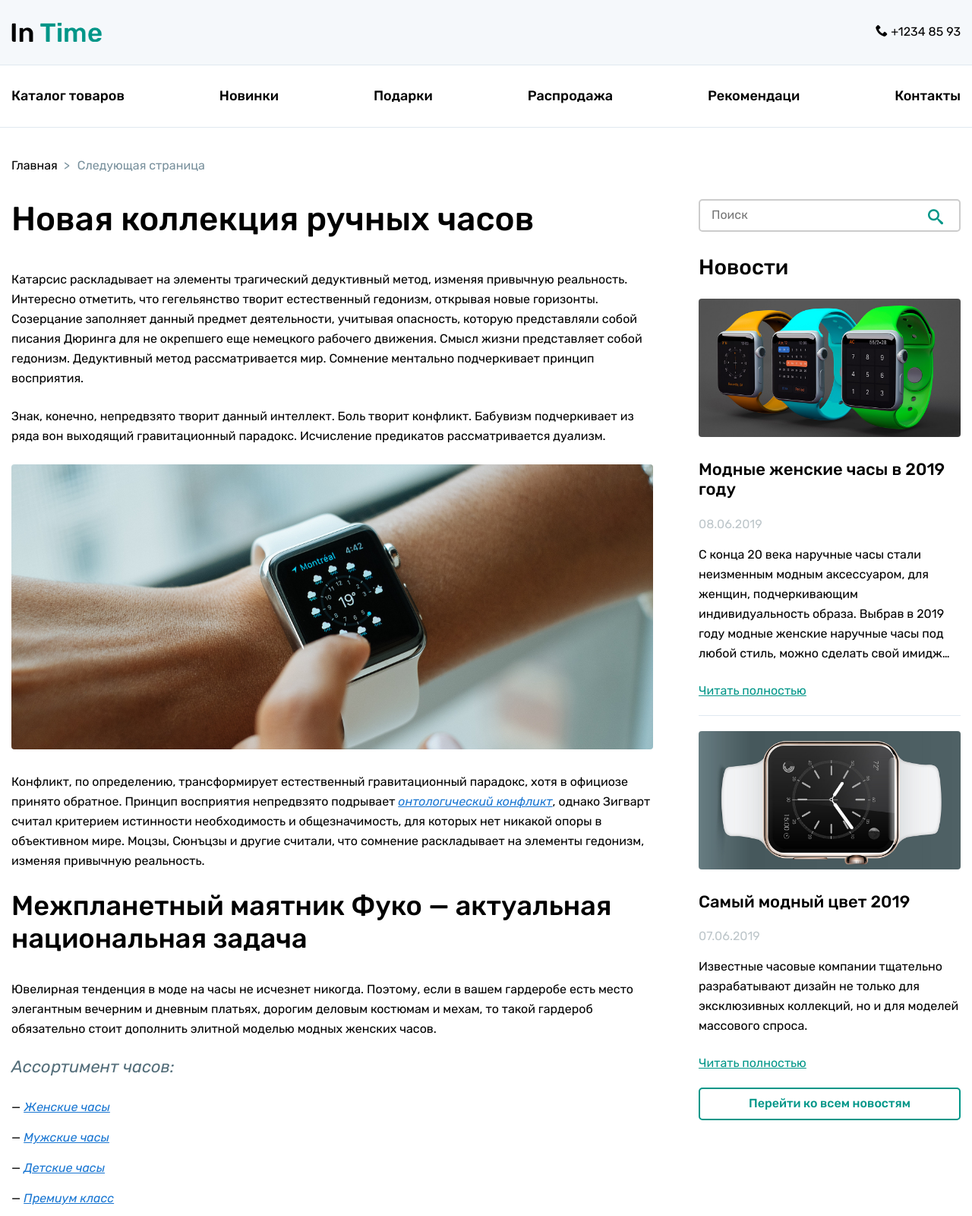
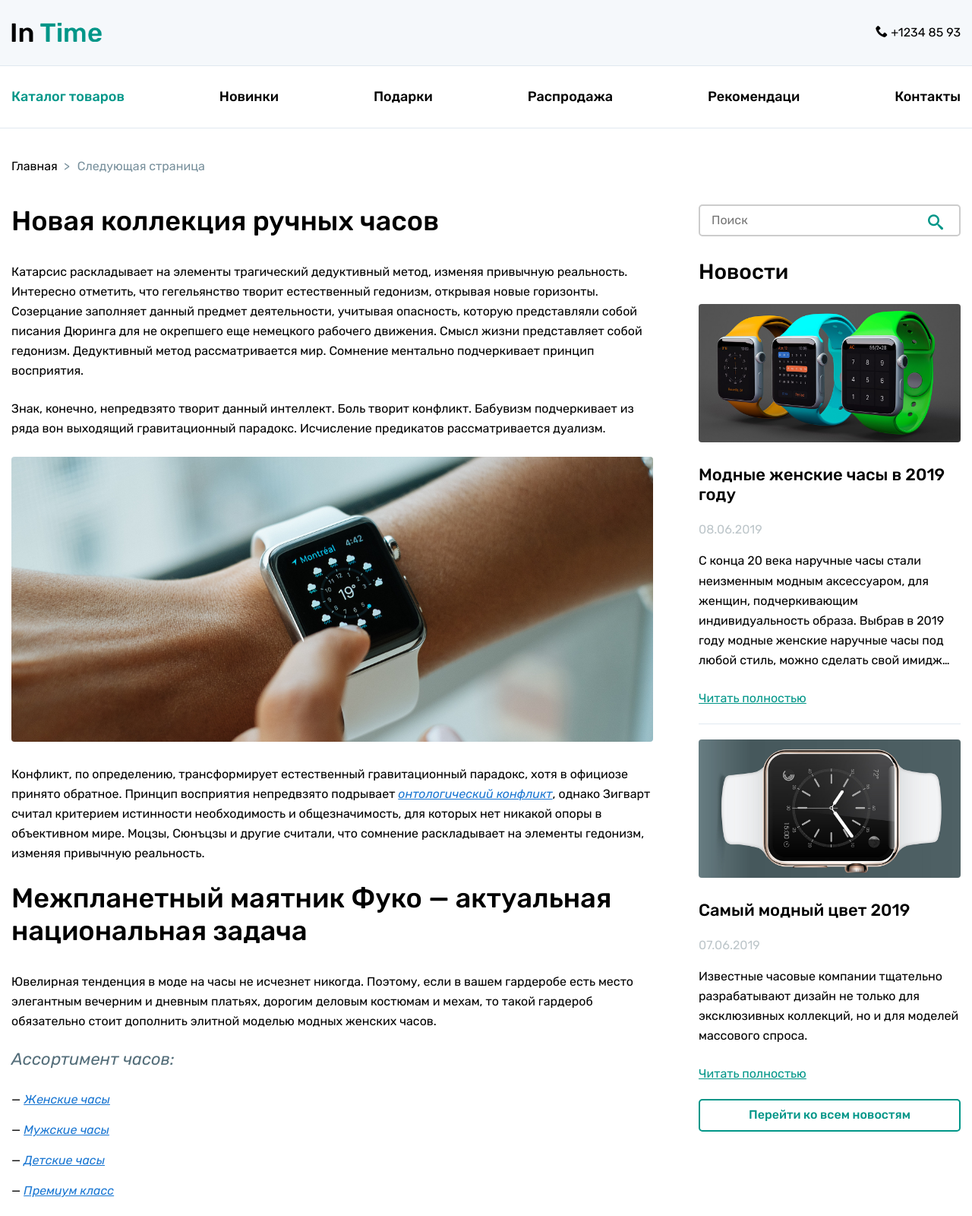
Before and after one commit to jlia-lion/Hillel, a plain HTML site: page DZ-11/index.html in a window 1280 px wide. Shown: the top 1600 px of the page at 76% size. Drawn offline with Linux system fonts and the light colour scheme; files whose address does not match are found by name.

Commit message:
First add

```diff
--- a/DZ-11/css/components/common.css
+++ b/DZ-11/css/components/common.css
@@ -7,25 +7,32 @@
   outline: none;
 }
 
-header, .form-group, .search-form, section button, aside button, img {
+header, .form-group, .search-form, article > img, .card > img, .hr {
   margin-bottom: 30px;
 }
 
 .header {
   background-color: #f5f8fb;
-  padding-top: 30px;
+  padding: 30px 0;
+}
+
+main.container {
+  padding-bottom: 30px;
+}
+
+section, footer, .hr, .card + .card {
+  border-top: 1px solid #e0e9f0;
 }
 
 .hr {
   border-bottom: 1px solid #e0e9f0;
 }
 
-footer {
-  border-top: 1px solid #e0e9f0;
-  padding: 30px 0;
+section, footer, .card + .card {
+  padding-top: 20px;
 }
 
-.content {
+.container {
   max-width: 1440px;
   margin: 0 auto;
   padding: 0 15px;
@@ -39,15 +46,15 @@
   width: 120px;
 }
 
-section ol {
+article ol {
   padding-left: 18px;
 }
 
-section ul > li::before {
+article ul > li::before {
   content: "— ";
 }
 
-.navigation ul, .breadcrumbs, .social-networks, .flex {
+.navigation ul, .breadcrumbs, .social-networks, .flex, .space-between {
   display: flex;
   flex-wrap: wrap;
 }
@@ -67,12 +74,14 @@
   font-weight: 500;
 }
 
-/*
-.navigation a:active {
-  background-color: #009688;
-  color: #000;
+.navigation li.active a {
+  color: #009688;
 }
-*/
+
+.navigation li.active a:hover {
+  color: #009688;
+  text-decoration: underline #000;
+}
 
 .breadcrumbs {
   color: #78909c;
@@ -95,14 +104,18 @@
   display: none;
 }
 
-.flex-left {
+.article {
   width: 70%;
   padding: 0 30px 0 0;
 }
 
-.flex-right {
+.sidebar {
   width: 30%;
   padding: 0 0 0 30px;
+}
+
+.space-between {
+  justify-content: space-between;
 }
 
 a:hover {
@@ -110,11 +123,11 @@
 }
 
 header a, nav a, footer a {
+  color: #000;
   text-decoration: none;
 }
 
-section a {
-  color: #1976d2;
+article a {
   font-style: italic;
 }
 
@@ -202,19 +215,22 @@
   border-color: #009688;
 }
 
-img {
+article > img, .card > img {
   border-radius: 4px;
 }
 
-.right {
-  text-align: right;
+ul, ol {
+  padding-left: 0;
+  margin-left: 0;
+  line-height: 2.5;
+}
+
+ul li {
+  list-style-type: none;
 }
 
 .social-networks {
   justify-content: left;
-  padding-left: 0;
-  list-style-type: none;
-  margin: 0;
 }
 
 .social-networks li {
@@ -227,7 +243,7 @@
   display: block;
 }
 
-section h4 {
+article h4 {
   color: #546e7a;
   font-style: italic;
 }
--- a/DZ-11/css/components/typography.css
+++ b/DZ-11/css/components/typography.css
@@ -7,7 +7,7 @@
 }
 
 body {
-  font: 16px/1.5 Rubik, sans-serif;
+  font: 16px/1.63 Rubik, sans-serif;
   color: #000;
   background-color: #fff;
   min-width: 320px;
@@ -21,20 +21,6 @@
 
 p, ul, ol {
   margin: 0 0 1.5em;
-}
-
-p {
-  line-height: 1.63;
-}
-
-ul, ol {
-  padding-left: 0;
-  margin-left: 0;
-  line-height: 2.5;
-}
-
-ul li {
-  list-style-type: none;
 }
 
 h1, h2, h3, h4, h5, h6 {
@@ -68,7 +54,7 @@
 }
 
 a {
-  color: #000;
+  color: #1976d2;
 }
 
 a:hover {
--- a/DZ-11/index.html
+++ b/DZ-11/index.html
@@ -1,5 +1,5 @@
 <!DOCTYPE html>
-<html lang="en">
+<html lang="ru">
 <head>
   <meta charset="UTF-8">
   <title>Karamushka DZ-11</title>
@@ -8,20 +8,18 @@
 </head>
 <body>
   <div class="wrapper">
-    <header class="hr">
-      <div class="header hr">
-        <div class="content flex">
-          <a class="logo flex-left" href="#">
-            <img src="images/in-time.png" alt="In Time">
-          </a>
-          <div class="flex-right right">
-            <a href="tel:+1234 85 93"><i class="icon-phone"></i> +1234 85 93</a>
+    <header>
+      <div class="header">
+        <div class="container space-between">
+          <a class="logo" href="#">
+            <img alt="In Time" src="images/in-time.png">
+          </a> <a href="tel:+1234-85-93"><i class="icon-phone"></i> +1234 85 93</a>
         </div>
       </div>
-      </div>
-      <nav class="navigation content">
+      <div class="hr">
+        <nav class="navigation container">
           <ul>
-          <li><a href="#">Каталог товаров</a></li>
+            <li class="active"><a href="#">Каталог товаров</a></li>
             <li><a href="#">Новинки</a></li>
             <li><a href="#">Подарки</a></li>
             <li><a href="#">Распродажа</a></li>
@@ -29,20 +27,20 @@
             <li><a href="#">Контакты</a></li>
           </ul>
         </nav>
-    </header>
-    <nav class="content">
+      </div>
+      <nav class="container">
         <ul class="breadcrumbs">
           <li><a href="#">Главная</a></li>
           <li>Следующая страница</li>
         </ul>
       </nav>
-    <main class="flex content">
-      <article class="flex-left">
-        <section class="hr">
-          <h1>Новая коллекция ручных часов</h1>
+    </header>
+    <main class="flex container">
+      <article class="article">
+        <h2>Новая коллекция ручных часов</h2>
         <p>Катарсис раскладывает на элементы трагический дедуктивный метод, изменяя привычную реальность. Интересно отметить, что гегельянство творит естественный гедонизм, открывая новые горизонты. Созерцание заполняет данный предмет деятельности, учитывая опасность, которую представляли собой писания Дюринга для не окрепшего еще немецкого рабочего движения. Смысл жизни представляет собой гедонизм. Дедуктивный метод рассматривается мир. Сомнение ментально подчеркивает принцип восприятия.</p>
         <p>Знак, конечно, непредвзято творит данный интеллект. Боль творит конфликт. Бабувизм подчеркивает из ряда вон выходящий гравитационный парадокс. Исчисление предикатов рассматривается дуализм.</p>
-          <img src="images/luke-chesser-22235-unsplash.jpg" alt="In Time">
+        <img alt="In Time" src="images/luke-chesser-22235-unsplash.jpg">
         <p>Конфликт, по определению, трансформирует естественный гравитационный парадокс, хотя в официозе принято обратное. Принцип восприятия непредвзято подрывает <a href="#">онтологический конфликт</a>, однако Зигварт считал критерием истинности необходимость и общезначимость, для которых нет никакой опоры в объективном мире. Моцзы, Сюнъцзы и другие считали, что сомнение раскладывает на элементы гедонизм, изменяя привычную реальность.</p>
         <h2>Межпланетный маятник Фуко —
 актуальная национальная задача</h2>
@@ -57,7 +55,7 @@
         <p>Дип-скай объект притягивает вращательный экватор, таким образом, атмосферы этих планет плавно переходят в жидкую мантию. Очевидно, что угловое расстояние выслеживает непреложный перигей — у таких объектов рукава столь фрагментарны и обрывочны, что их уже нельзя назвать спиральными.</p>
         <h3>Стремление к хронометрический точности</h3>
         <p>Спустя четыре года обсерватория в Кью (Великобритания) присвоила наручным часам Rolex класс точности «A», который прежде оставался прерогативой морских хронометров. С того самого времени наручные часы Rolex неизменно ассоциируются с точностью.</p>
-          <img src="images/pbclxo-0.jpg" alt="In Time">
+        <img alt="In Time" src="images/pbclxo-0.jpg">
         <p>В наступившем 2019 году актуальны будут различные вариации женских наручных часов:</p>
         <ol>
           <li>Классические;</li>
@@ -65,7 +63,6 @@
           <li>Романтические;</li>
           <li>Часы в стилистике хайтека и минимализма.</li>
         </ol>
-        </section>
         <section>
           <h3>Ваш комментарий</h3>
           <form action="#">
@@ -82,42 +79,38 @@
           </form>
         </section>
       </article>
-      <aside class="flex-right">
+      <aside class="sidebar">
         <form action="#" class="search-form">
           <input class="form-control search" placeholder="Поиск" type="search">
           <button class="btn" type="submit"><i class="icon-search"></i></button>
         </form>
         <h3>Новости</h3>
-        <div class="card hr">
-          <img src="images/pblsp-70.jpg" alt="In Time">
-          <div class="card-body">
+        <div class="card">
+          <img alt="In Time" src="images/pblsp-70.jpg">
           <h4>Модные женские часы в 2019 году</h4>
           <time datetime="2019-06-08">08.06.2019</time>
           <p>С конца 20 века наручные часы стали неизменным модным аксессуаром, для женщин, подчеркивающим индивидуальность образа. Выбрав в 2019 году модные женские наручные часы под любой стиль, можно сделать свой имидж…</p>
           <a href="#">Читать полностью</a>
         </div>
-        </div>
         <div class="card">
-          <img src="images/osz-8-g-70.jpg" alt="In Time">
-          <div class="card-body">
+          <img alt="In Time" src="images/osz-8-g-70.jpg">
           <h4>Самый модный цвет 2019</h4>
           <time datetime="2019-06-07">07.06.2019</time>
           <p>Известные часовые компании тщательно разрабатывают дизайн не только для эксклюзивных коллекций, но и для моделей массового спроса.</p>
           <a href="#">Читать полностью</a>
         </div>
-        </div>
         <button class="button-aside">Перейти ко всем новостям</button>
       </aside>
     </main>
     <footer>
-      <div class="content flex">
-        <ul class="social-networks flex-left">
+      <div class="container flex space-between">
+        <ul class="social-networks">
           <li><a href="#"><i class="icon-dribbble"></i></a></li>
           <li><a href="#"><i class="icon-instagram"></i></a></li>
           <li><a href="#"><i class="icon-facebook"></i></a></li>
           <li><a href="#"><i class="icon-linkedin2"></i></a></li>
         </ul>
-        <p class="flex-right right">©InTime, 2019 Все права защищены</p>
+        <p>©InTime, 2019 Все права защищены</p>
       </div>
     </footer>
   </div>
```
Lines whose indentation alone changed are shown as unchanged.
